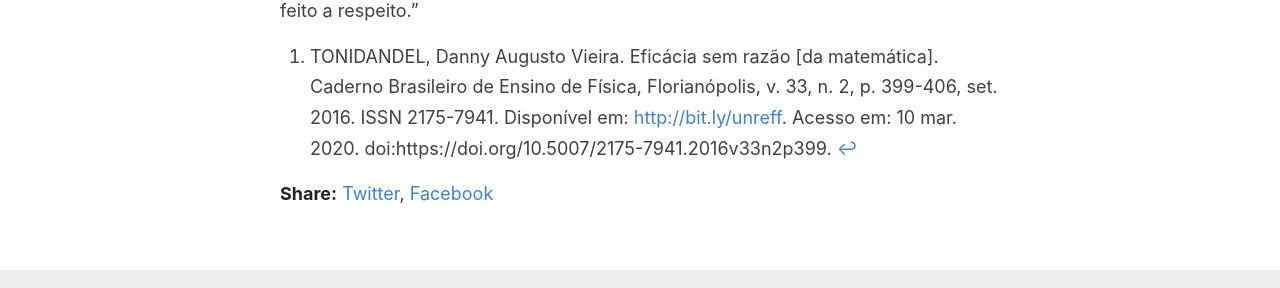
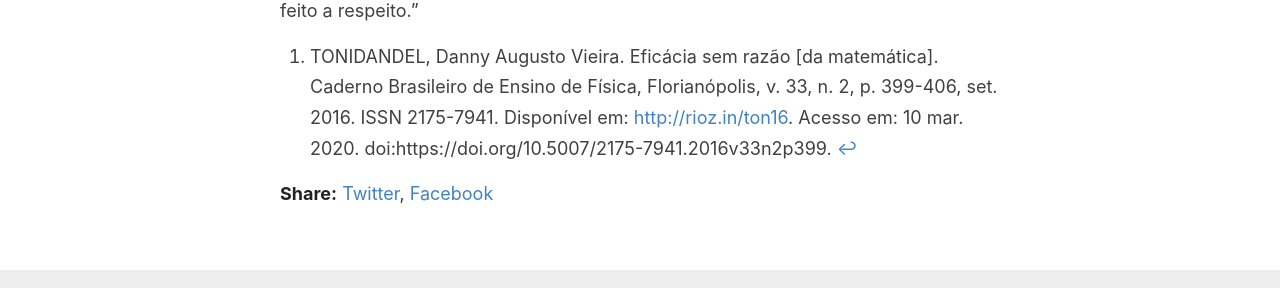
Before and after one commit to tonidandel/otelegrafo_, a Jekyll site: the page built from _posts/2020-03-10-a-eficacia-sem-razao.md, in a window 1280 px wide and 900 px high, scrolled down 6250 px. Shown: the part 541-829 px from the top of the window. Built offline with Jekyll 4.4.1, drawn with Linux system fonts in a browser that asks for light colours; nearby versions of some CDN libraries; some web fonts are replaced; some of the changed lines change nothing that is shown.

Commit message:
url correction

```diff
--- a/_posts/2020-03-10-a-eficacia-sem-razao.md
+++ b/_posts/2020-03-10-a-eficacia-sem-razao.md
@@ -9,7 +9,7 @@ categories:
 
 Como resultados abstratos, construídos sem quaisquer alicerces no “mundo real”, acabam se tornando tão úteis, mesmo em áreas completamente diversas? Em 2003, o matemático Americano Alex Kasman (2003) escreveu um belo conto de “ficção matemática” intitulado “Unreasonable Effectiveness”, uma das várias respostas existentes ao clássico artigo de Wigner (1960) “The unreasonable effectiveness of mathematics in the natural sciences”. Nesta versão, uma pesquisadora acaba, acidentalmente, descobrindo a resposta para a questão de como uma nova teoria encontra, em algum momento, uma utilidade prática na ciência. Este conto é trecho de um artigo publicado por mim no Caderno Brasileiro de Ensino de Física (2016).[^1]
 
-[^1]: TONIDANDEL, Danny Augusto Vieira. Eficácia sem razão [da matemática]. Caderno Brasileiro de Ensino de Física, Florianópolis, v. 33, n. 2, p. 399-406, set. 2016. ISSN 2175-7941. Disponível em: <http://bit.ly/unreff>. Acesso em: 10 mar. 2020. doi:https://doi.org/10.5007/2175-7941.2016v33n2p399.
+[^1]: TONIDANDEL, Danny Augusto Vieira. Eficácia sem razão [da matemática]. Caderno Brasileiro de Ensino de Física, Florianópolis, v. 33, n. 2, p. 399-406, set. 2016. ISSN 2175-7941. Disponível em: <http://rioz.in/ton16>. Acesso em: 10 mar. 2020. doi:https://doi.org/10.5007/2175-7941.2016v33n2p399.
 
 ## O conto
 
```
